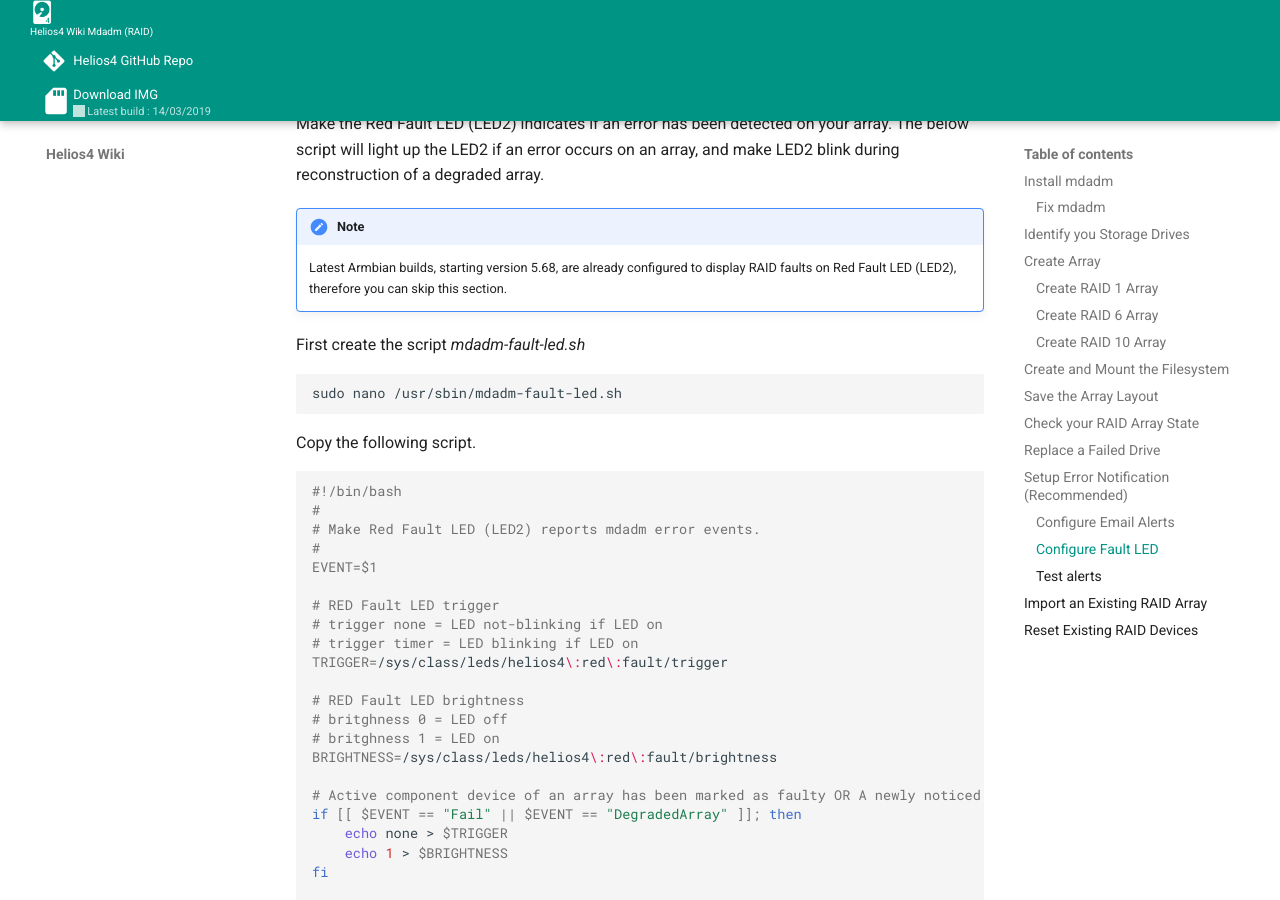
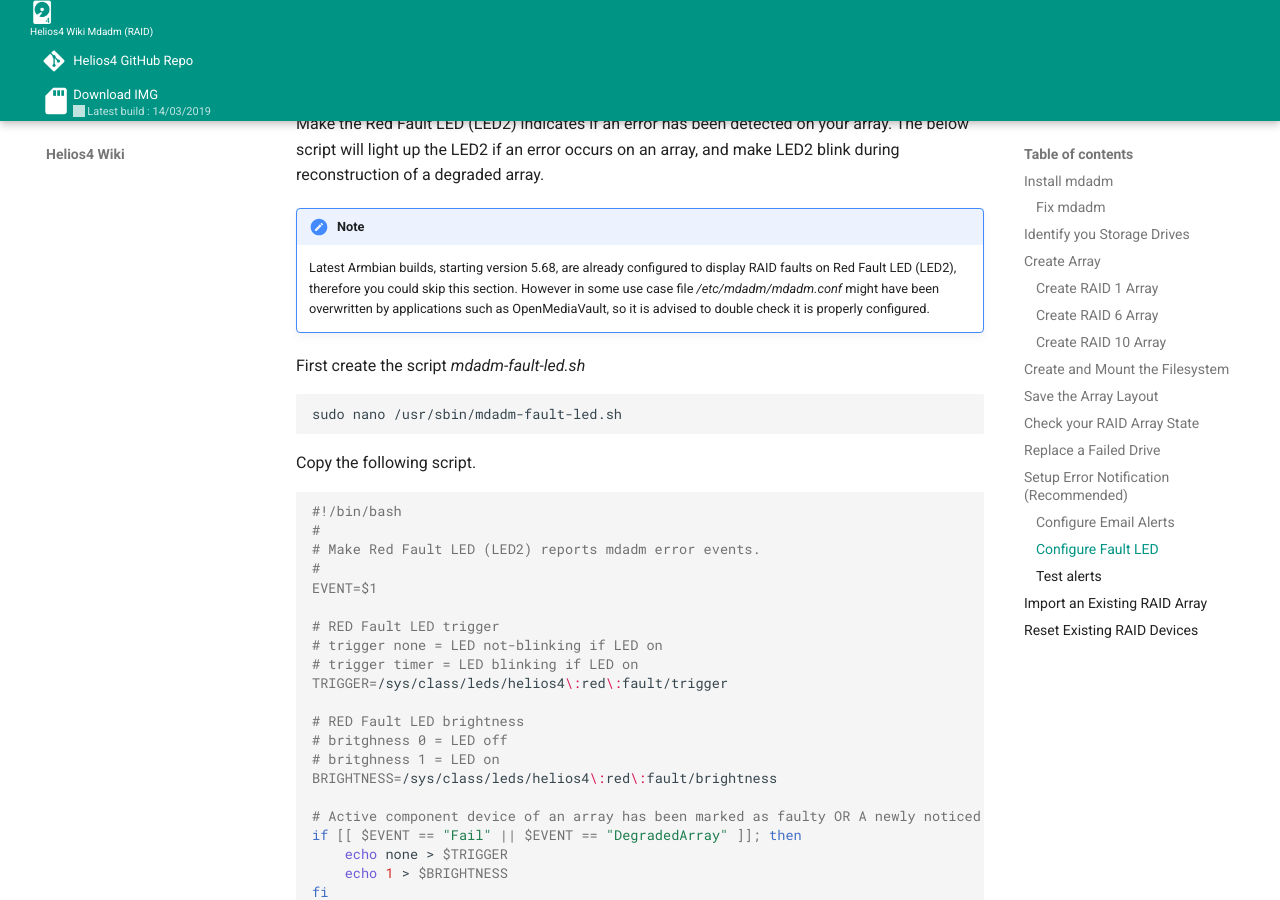
Before and after one commit to kobol-io/wiki, an MkDocs documentation site: the page built from docs/mdadm.md, in a window 1280 px wide and 900 px high, scrolled down 8972 px. Built offline with MkDocs 1.6.1 and Material for MkDocs 9.7.7, drawn with Linux system fonts in a browser that asks for light colours; some of the changed text lies outside the part shown.

Commit message:
Update / Fix some clarification note in mdadm page.

```diff
--- a/docs/mdadm.md
+++ b/docs/mdadm.md
@@ -340,7 +340,7 @@ Edit the following section and replace root by your email address.
 Make the Red Fault LED (LED2) indicates if an error has been detected on your array. The below script will light up the LED2 if an error occurs on an array, and make LED2 blink during reconstruction of a degraded array.
 
 !!! note
-    Latest Armbian builds, starting version 5.68, are already configured to display RAID faults on Red Fault LED (LED2), therefore you can skip this section.
+    Latest Armbian builds, starting version 5.68, are already configured to display RAID faults on Red Fault LED (LED2), therefore you could skip this section. However in some use case file */etc/mdadm/mdadm.conf* might have been overwritten by applications such as OpenMediaVault, so it is advised to double check it is properly configured.
 
 First create the script *mdadm-fault-led.sh*
 
```
Also changed, not shown: other parts of docs/mdadm.md (+2 -2 lines).
